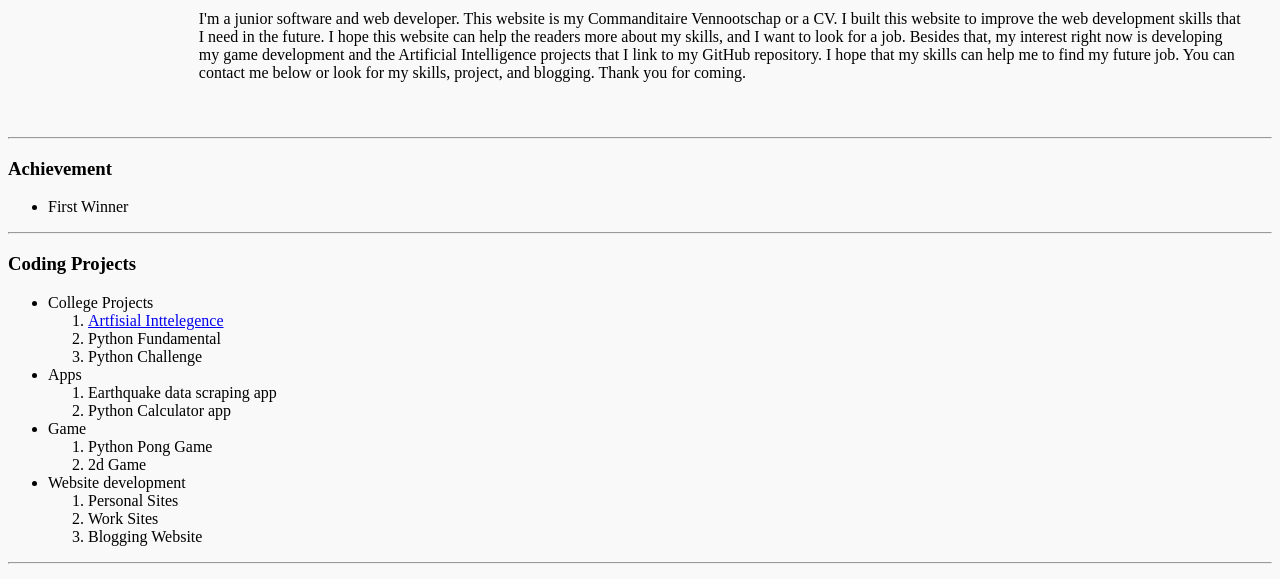
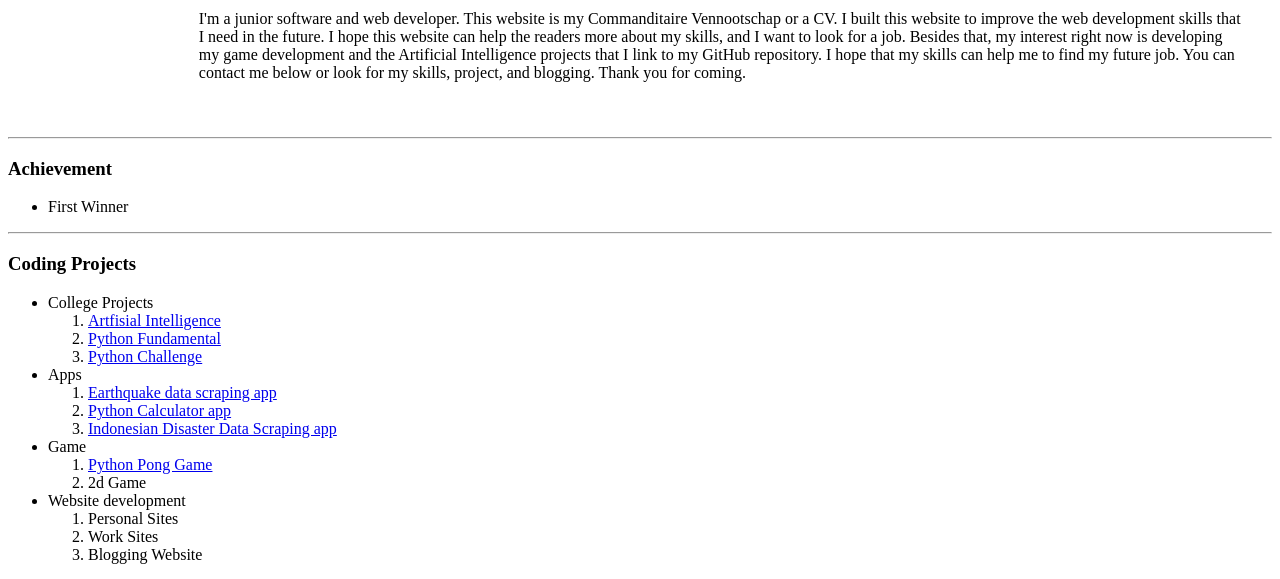
Before and after one commit to SahalN/CV-HTML-Website, a plain HTML site: page index.html in a window 1280 px wide. Shown: the part 197-776 px from the top of the page. Drawn offline with Linux system fonts and the light colour scheme.

Commit message:
third commit

```diff
--- a/index.html
+++ b/index.html
@@ -4,9 +4,12 @@
 <head>
   <meta charset="utf-8">
   <title>Muhammad Sahal Nurdin CV</title>
+  <link rel="stylesheet" href="css/styles.css">
+
+
 </head>
 
-<body style="background-color: #F9F9F9;">
+<body>
   <table cellspacing="30">
     <tr>
       <td> <img src="Sahal.png" alt="Muhammad Sahal Nurdin Profile Picture" width="250" height="250"></td>
@@ -35,18 +38,19 @@
   <ul>
     <li>College Projects</li>
     <ol>
-      <li><a href="https://github.com/Muhammad-Sahal-Nurdin-College/Artificial-Intelligence-Task">Artfisial Inttelegence</a></li>
-      <li>Python Fundamental</li>
-      <li>Python Challenge</li>
+      <li><a href="https://github.com/Muhammad-Sahal-Nurdin-College/Artificial-Intelligence-Task">Artfisial Intelligence</a></li>
+      <li><a href="https://github.com/Muhammad-Sahal-Nurdin/Python-Fundamental-Sahal">Python Fundamental</a></li>
+      <li><a href="https://github.com/Muhammad-Sahal-Nurdin-College/ILAB-AP2A-PYTHON-SEMESTER-2">Python Challenge</a></li>
     </ol>
     <li>Apps</li>
     <ol>
-      <li>Earthquake data scraping app</li>
-      <li>Python Calculator app</li>
+      <li><a href="https://github.com/Muhammad-Sahal-Nurdin/SHL-Indonesia-Earthquake-s-Report">Earthquake data scraping app</a></li>
+      <li><a href="https://github.com/Muhammad-Sahal-Nurdin/Python-Calculator-App">Python Calculator app</a></li>
+      <li><a href="https://github.com/Muhammad-Sahal-Nurdin/Indonesia-s-Disaster-Status-Report-App">Indonesian Disaster Data Scraping app</a></li>
     </ol>
     <li>Game</li>
     <ol>
-      <li>Python Pong Game</li>
+      <li><a href="https://github.com/Muhammad-Sahal-Nurdin/Pong-Game">Python Pong Game</a></li>
       <li>2d Game</li>
     </ol>
     <li>Website development</li>
@@ -89,7 +93,6 @@
       <td>
         <table cellspacing ="10">
           <tr>
-
               <tr>
                 <th>Language</th>
                 <th>Level</th>
@@ -197,7 +200,7 @@
     <a href="http://tiaraschool2.com/">SDS TIARA SCHOOL 2</a>
     <li>Junior Highschool</li>
     <a href="https://smpn1jonggol.sch.id/">SMPN 1 JONGGOL</a>
-    <li>Senior Highscool</li>
+    <li>Senior Highschool</li>
     <a href="https://smanegeri1jonggol.sch.id/">SMAN 1 JONGGOL</a>
     <li>University</li>
     <a href="https://www.gunadarma.ac.id/">GUNADARMA UNIVERSITY</a>
```
